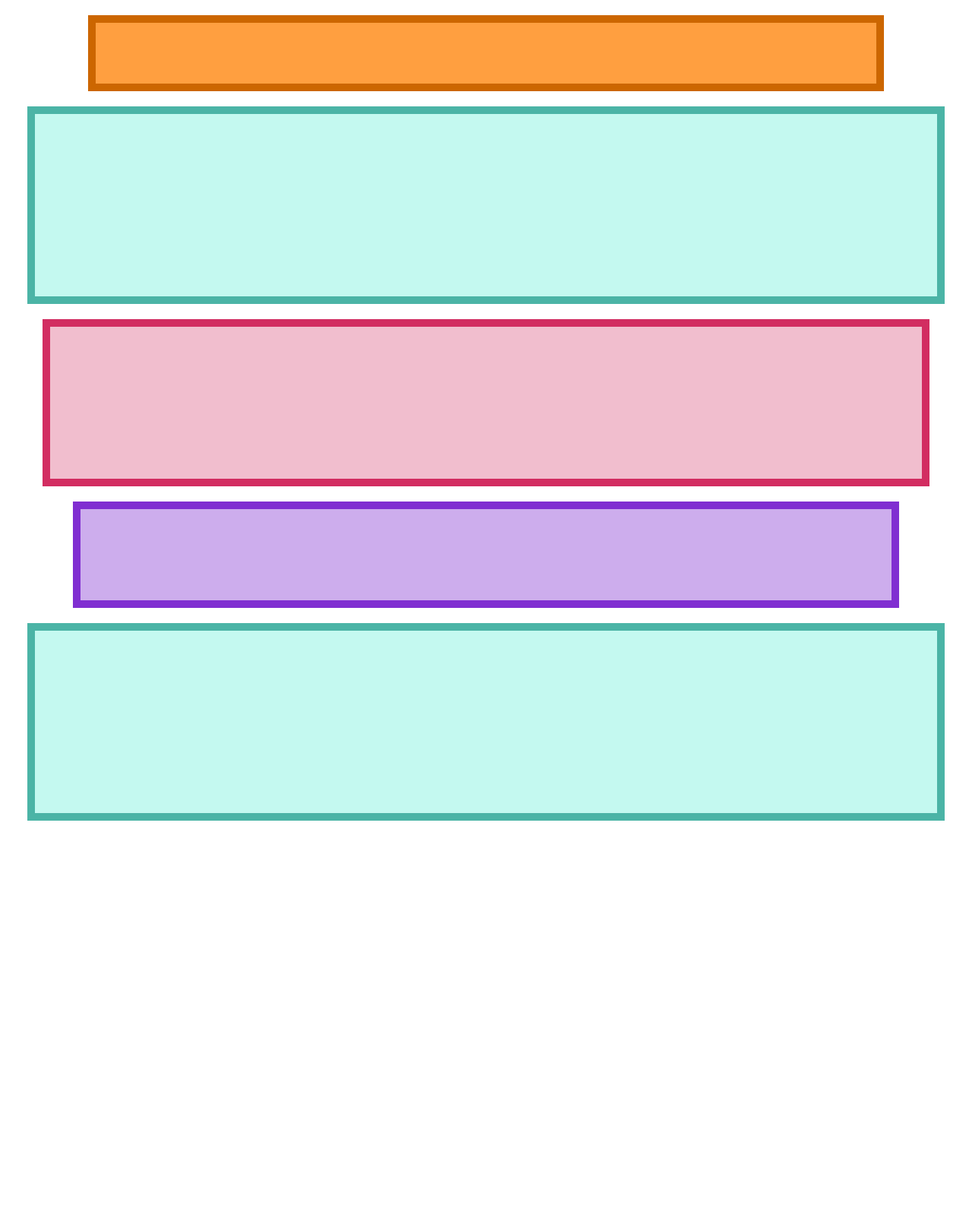
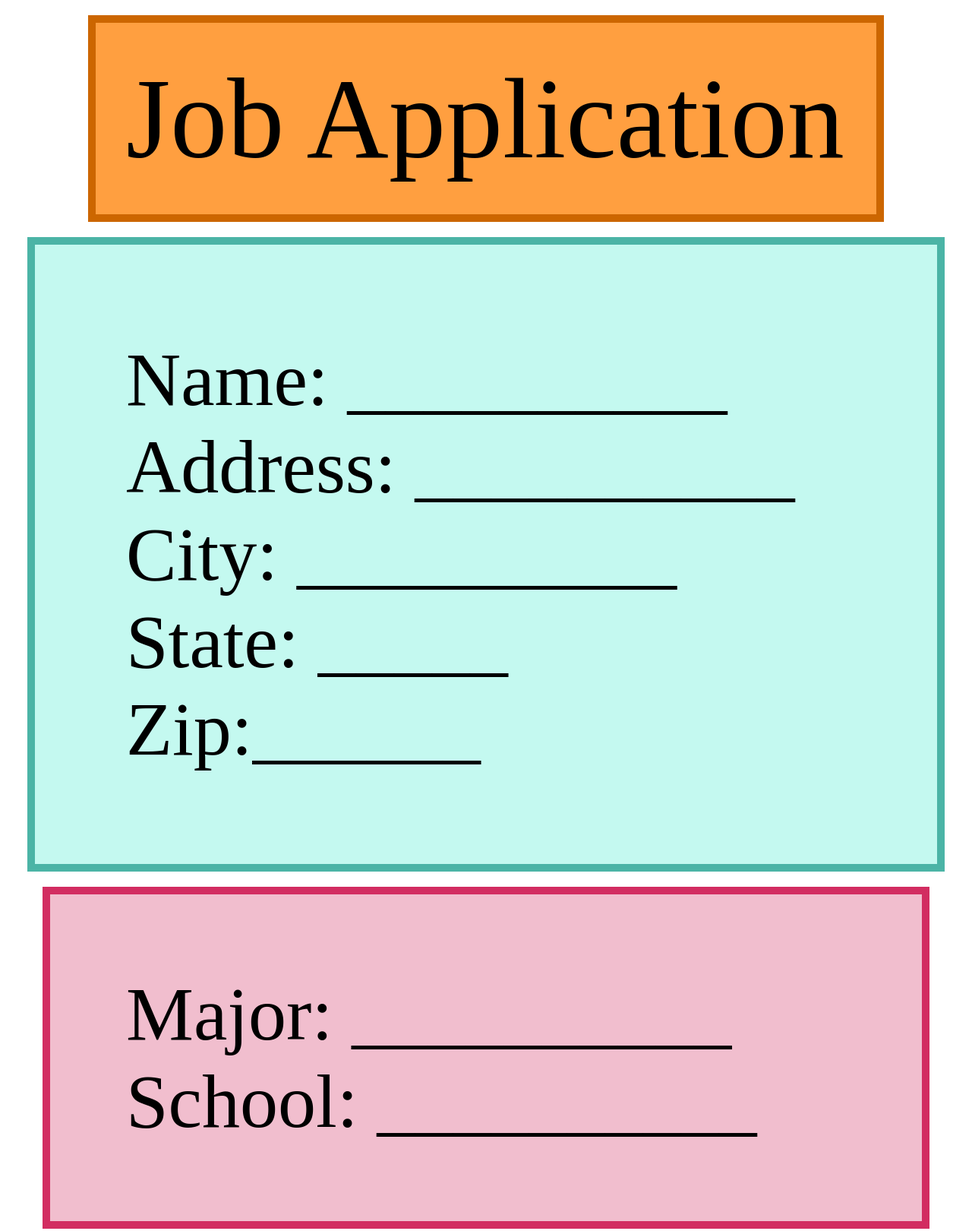
Before and after one commit to gato365/idea-1-application-to-test-preferences, a plain HTML site: page index.html in a window 1280 px wide. Shown: the top 1620 px of the page at 76% size. Before the commit the page ends 1090 px from the top, so only its background shows below. Drawn offline with Linux system fonts and the light colour scheme.

Commit message:
added texts to all boxes

```diff
--- a/assets/css/style.css
+++ b/assets/css/style.css
@@ -1,11 +1,14 @@
 body {
 	text-align: center;
+  font-size: 100px;
+  text-align: left;
  }
 
 p.one{
 	background-color: #ff9f40;
 	padding: 40px;
   width: 75%;
+  font-size: 150px;
   margin: 20px auto 10px auto;
 	border: 10px solid #cc6600;
 }
--- a/index.html
+++ b/index.html
@@ -10,11 +10,26 @@
 
   <body>
 
-      <p class = "one">  </p>
-      <p class = "two">  </p>
-      <p class = "three">  </p>
-      <p class = "four">  </p>
-      <p class = "two">  </p>
+      <p class = "one">  Job Application</p>
+      <p class = "two">
+        Name: __________ <br>
+        Address: __________ <br>
+        City: __________  State: _____ Zip:______
+      </p>
+      <p class = "three">
+        Major: __________ <br>
+        School: __________
+      </p>
+      <p class = "four">
+        Favorite Sport: __________ <br>
+        Favorite Music Genre: __________
+
+
+      </p>
+      <p class = "two">
+        Parents Name: __________ <br>
+        Parent's Address: __________
+      </p>
 
 
     </body>
```
